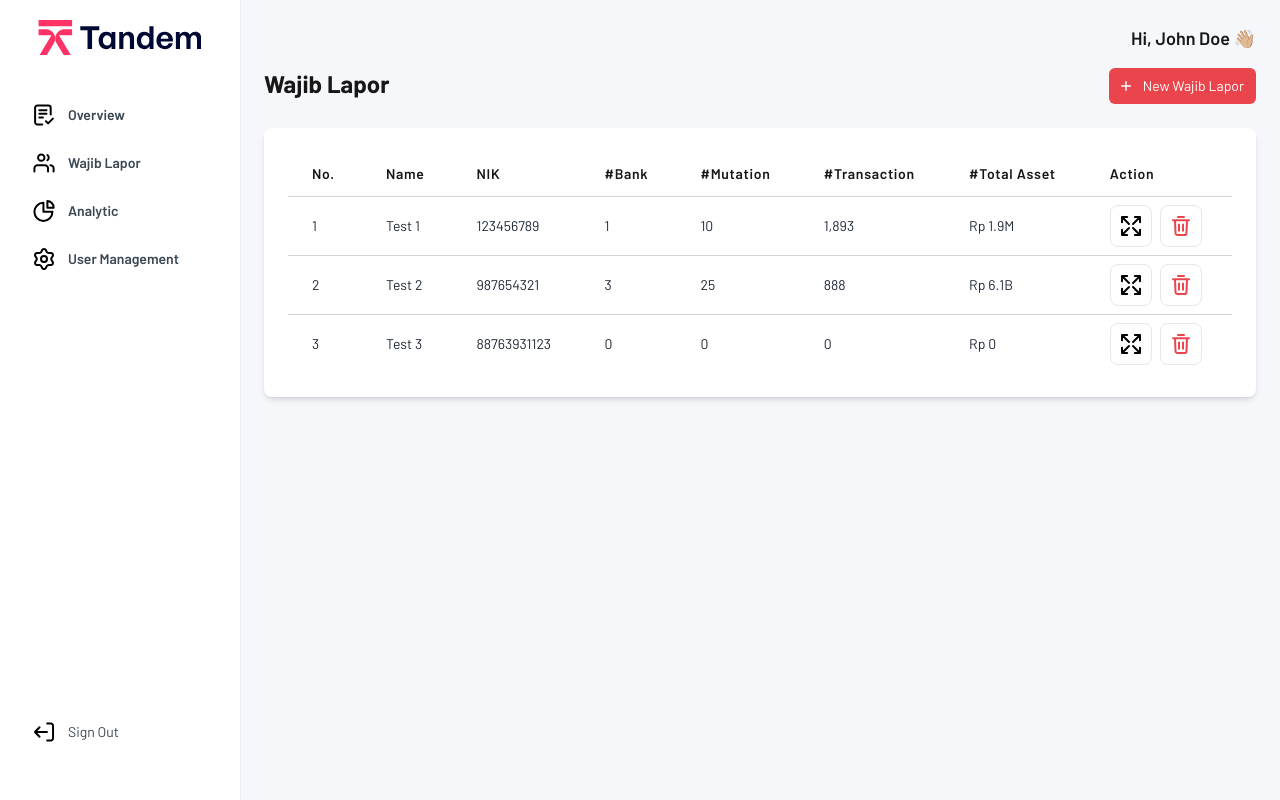
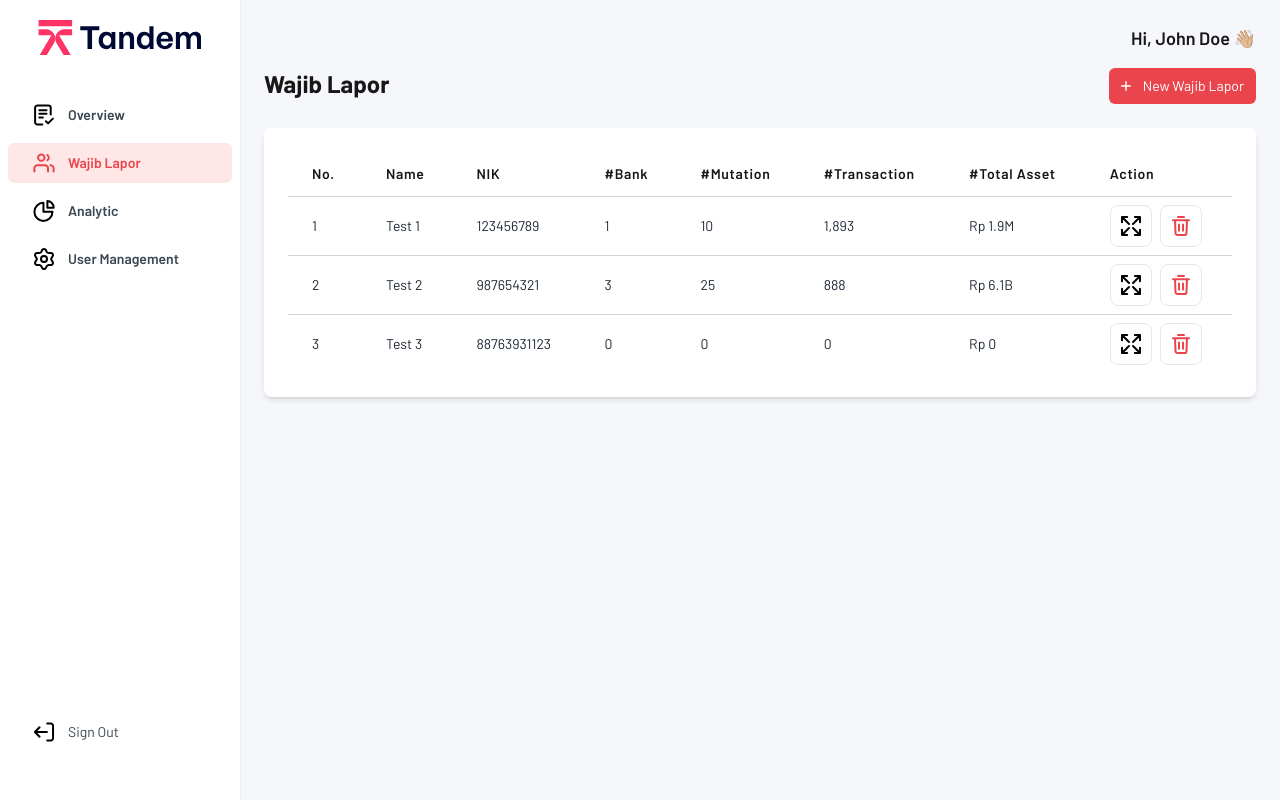
Before and after one commit to silviaphungky/parser, a Next.js app: page /wajib-lapor in a window 1280 px wide. Built offline with nearby package versions, Linux system fonts and the light colour scheme.

Commit message:
fix routing

```diff
--- a/src/components/Sidebar/constant.tsx
+++ b/src/components/Sidebar/constant.tsx
@@ -14,7 +14,7 @@ export const SIDEBAR_MENU = [
   {
     key: 'pn',
     name: 'Wajib Lapor',
-    link: '/pn',
+    link: '/wajib-lapor',
     icon: (isSelected: boolean) => (
       <IconUsers color={isSelected ? '#EA454C' : undefined} />
     ),
```
